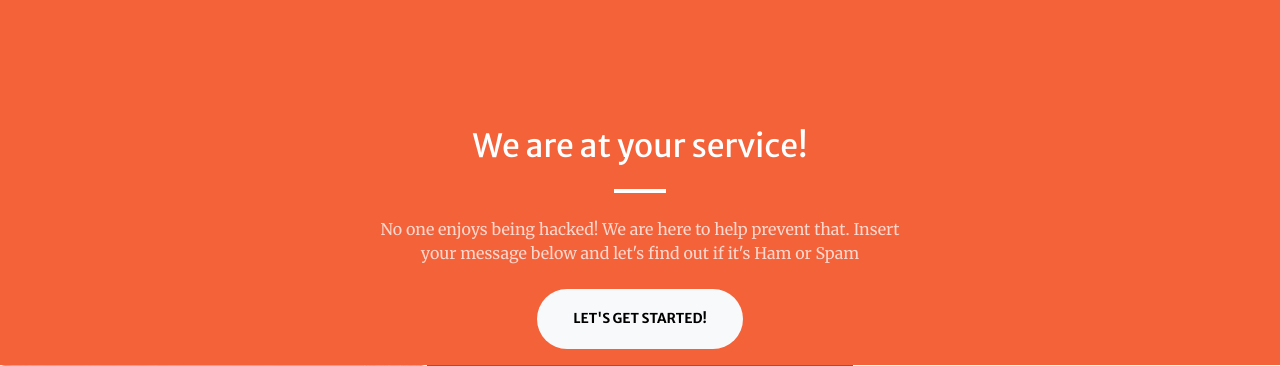
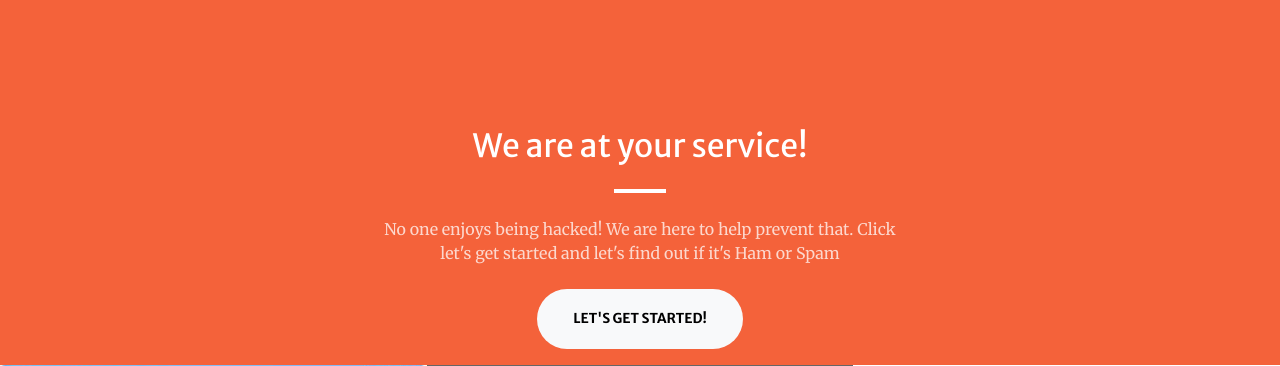
Before and after one commit to hthelander/Project-4, a Flask app: page / in a window 1280 px wide. Shown: the part 801-1167 px from the top of the page. Run offline with Flask 2, Linux system fonts and the light colour scheme; some libraries are stand-ins or nearby versions.

Commit message:
Update index.html

```diff
--- a/spam_ham_dashboard(spam.index)/templates/index.html
+++ b/spam_ham_dashboard(spam.index)/templates/index.html
@@ -84,8 +84,8 @@
                 <div class="col-lg-6 text-center">
                     <h2 class="text-white mt-0">We are at your service!</h2>
                     <hr class="divider divider-light" />
-                    <p class="text-white-75 mb-4">No one enjoys being hacked! We are here to help prevent that. Insert
-                        your message below and let's find out if it's Ham or Spam</p>
+                    <p class="text-white-75 mb-4">No one enjoys being hacked! We are here to help prevent that. Click
+                        let's get started and let's find out if it's Ham or Spam</p>
                         <p>
 
                         </p>
```
